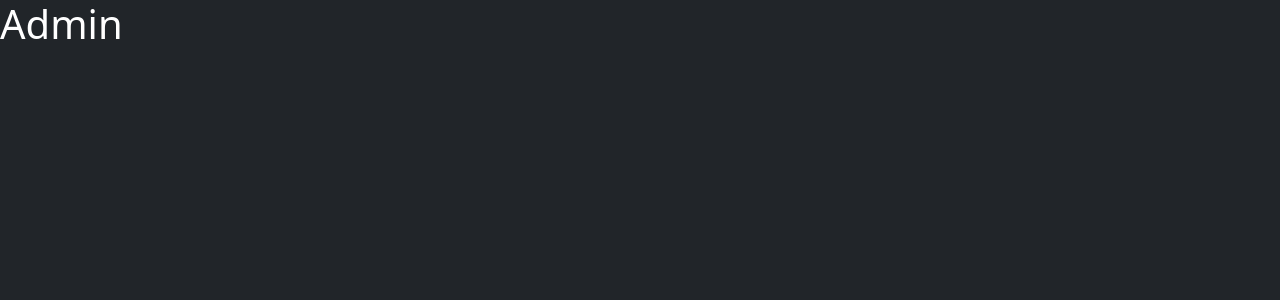
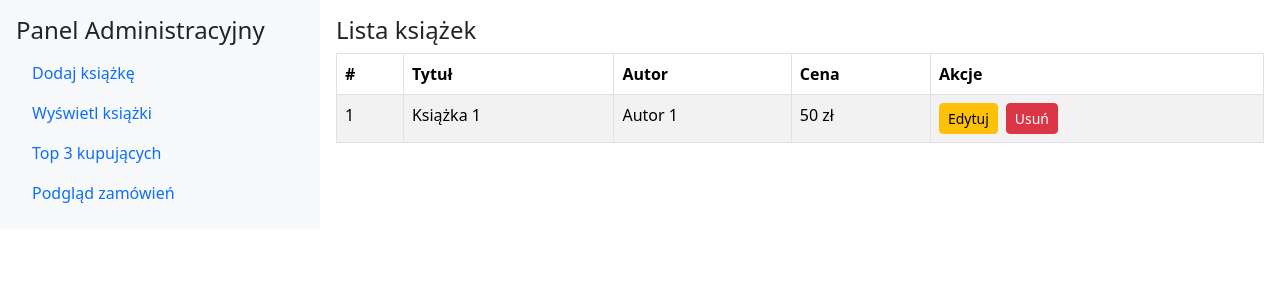
Before and after one commit to Voridor/ProjektStronyBaza, a React (Vite) app in the folder frontend/: page /admin in a window 1280 px wide. Shown: the top 300 px of the page. Built offline with nearby package versions, Linux system fonts and the light colour scheme.

Commit message:
admin panel v1.0

```diff
--- a/frontend/src/Admin.jsx
+++ b/frontend/src/Admin.jsx
@@ -1,15 +1,166 @@
-// import { useState, useEffect } from 'react';
-// import { Container, Button, Alert, Spinner, Table, Image, Modal } from 'react-bootstrap';
-// import { Link } from 'react-router-dom';
+import { useState, useEffect } from 'react';
+import { Container, Button, Alert, Spinner, Table, Image, Modal, Row, Col, Nav, Form } from 'react-bootstrap';
+import { Link } from 'react-router-dom';
 
 function Admin() {
+    const [selectedSection, setSelectedSection] = useState("viewBooks");
+    const handleSectionChange = (section) => {
+        setSelectedSection(section);
+    };
+
+
+    return(
+        <>
+        <Container fluid>
+            <Row>
+                <Col md={3} className="bg-light p-3">
+                <h4>Panel Administracyjny</h4>
+                <Nav className="flex-column">
+                    <Nav.Link onClick={() => handleSectionChange("addBook")}>Dodaj książkę</Nav.Link>
+                    <Nav.Link onClick={() => handleSectionChange("viewBooks")}>Wyświetl książki</Nav.Link>
+                    <Nav.Link onClick={() => handleSectionChange("topBuyers")}>Top 3 kupujących</Nav.Link>
+                    <Nav.Link onClick={() => handleSectionChange("viewOrders")}>Podgląd zamówień</Nav.Link>
+                </Nav>
+                </Col>
+
+                <Col md={9} className="p-3">
+                {selectedSection === "addBook" && <AddBookSection />}
+                {selectedSection === "viewBooks" && <ViewBooksSection />}
+                {selectedSection === "topBuyers" && <TopBuyersSection />}
+                {selectedSection === "viewOrders" && <ViewOrdersSection />}
+                </Col>
+            </Row>
+        </Container>
+        </>
+    );
+};
+
+
+const AddBookSection = () => {
     return (
+      <div>
+        <h4>Dodaj książkę</h4>
+        <Form>
+          <Form.Group controlId="bookTitle">
+            <Form.Label>Tytuł</Form.Label>
+            <Form.Control type="text" placeholder="Wprowadź tytuł książki" />
+          </Form.Group>
+          <Form.Group controlId="bookAuthor">
+            <Form.Label>Autor</Form.Label>
+            <Form.Control type="text" placeholder="Wprowadź autora" />
+          </Form.Group>
+          <Form.Group controlId="bookPrice">
+            <Form.Label>Cena</Form.Label>
+            <Form.Control type="number" placeholder="Wprowadź cenę" />
+          </Form.Group>
+          <Button variant="primary" className="mt-3">
+            Dodaj książkę
+          </Button>
+        </Form>
+      </div>
+    );
+  };
 
-            <div className='bg-dark text-white' style={{minHeight: '100vh'}}>
-                <h1>Admin</h1>
-            </div>
+const ViewBooksSection = () => {
+    return (
+        <div>
+        <h4>Lista książek</h4>
+        <Table striped bordered hover>
+            <thead>
+            <tr>
+                <th>#</th>
+                <th>Tytuł</th>
+                <th>Autor</th>
+                <th>Cena</th>
+                <th>Akcje</th>
+            </tr>
+            </thead>
+            <tbody>
+            {/* Przykładowe dane */}
+            <tr>
+                <td>1</td>
+                <td>Książka 1</td>
+                <td>Autor 1</td>
+                <td>50 zł</td>
+                <td>
+                <Button variant="warning" size="sm" className="me-2">Edytuj</Button>
+                <Button variant="danger" size="sm">Usuń</Button>
+                </td>
+            </tr>
+            </tbody>
+        </Table>
+        </div>
+    );
+};
 
+const TopBuyersSection = () => {
+    return (
+        <div>
+        <h4>Top 3 kupujących</h4>
+        <Table striped bordered hover>
+            <thead>
+            <tr>
+                <th>#</th>
+                <th>Imię i nazwisko</th>
+                <th>Liczba zamówień</th>
+                <th>Wartość zamówień</th>
+            </tr>
+            </thead>
+            <tbody>
+            {/* Przykładowe dane */}
+            <tr>
+                <td>1</td>
+                <td>Jan Kowalski</td>
+                <td>10</td>
+                <td>1000 zł</td>
+            </tr>
+            <tr>
+                <td>2</td>
+                <td>Anna Nowak</td>
+                <td>8</td>
+                <td>800 zł</td>
+            </tr>
+            <tr>
+                <td>3</td>
+                <td>Piotr Wiśniewski</td>
+                <td>5</td>
+                <td>500 zł</td>
+            </tr>
+            </tbody>
+        </Table>
+        </div>
     );
-}
+};
+
+const ViewOrdersSection = () => {
+    return (
+        <div>
+        <h4>Podgląd zamówień</h4>
+        <Table striped bordered hover>
+            <thead>
+            <tr>
+                <th>#</th>
+                <th>Numer zamówienia</th>
+                <th>Data</th>
+                <th>Klient</th>
+                <th>Status</th>
+            </tr>
+            </thead>
+            <tbody>
+            {/* Przykładowe dane */}
+            <tr>
+                <td>1</td>
+                <td>ZAM123</td>
+                <td>2025-01-01</td>
+                <td>Jan Kowalski</td>
+                <td>W realizacji</td>
+            </tr>
+            </tbody>
+        </Table>
+        </div>
+    );
+};
+
+
 
 export default Admin;
```
